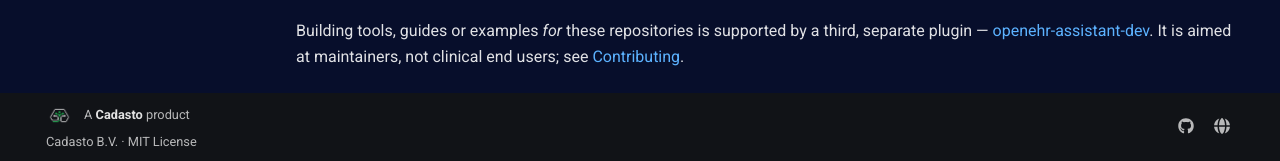
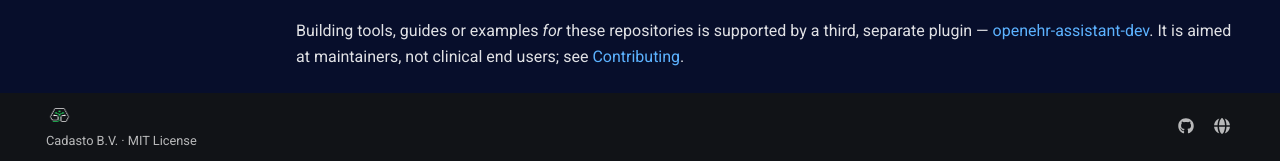
Before and after one commit to Cadasto/openehr-assistant, an MkDocs documentation site: the page built from pages/components.md, in a window 1280 px wide and 900 px high, scrolled down 971 px. Shown: the part 736-897 px from the top of the window. Built offline with MkDocs 1.6.1 and Material for MkDocs 9.7.7, drawn with Linux system fonts in a browser that asks for light colours; plug-ins that fetch from the network failed and are left out; comment, search, counter and statistics services are not loaded.

Commit message:
chore(copyright): remove redundant product attribution text
Eliminated the phrase "A Cadasto product" from the copyright partial to streamline the content and enhance clarity.

```diff
--- a/overrides/partials/copyright.html
+++ b/overrides/partials/copyright.html
@@ -9,7 +9,6 @@
 <div class="md-copyright">
   <a class="cadasto-by" href="https://www.cadasto.com" target="_blank" rel="noopener">
     <img src="{{ 'assets/cadasto-mark.png' | url }}" alt="" width="884" height="630">
-    <span>A <strong>Cadasto</strong> product</span>
   </a>
   {% if config.copyright %}
     <div class="md-copyright__highlight">
```
